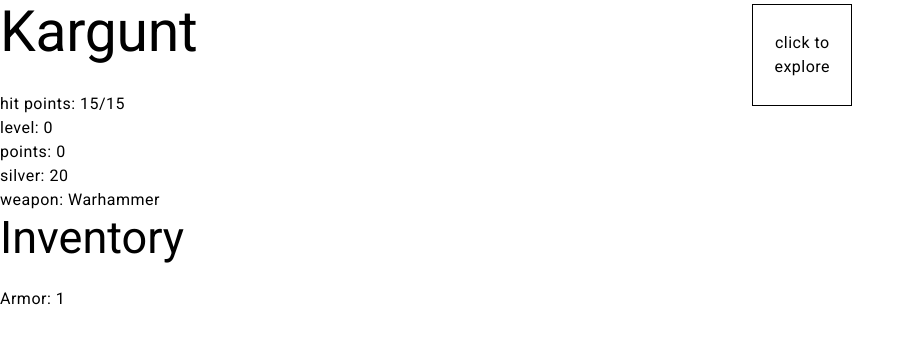
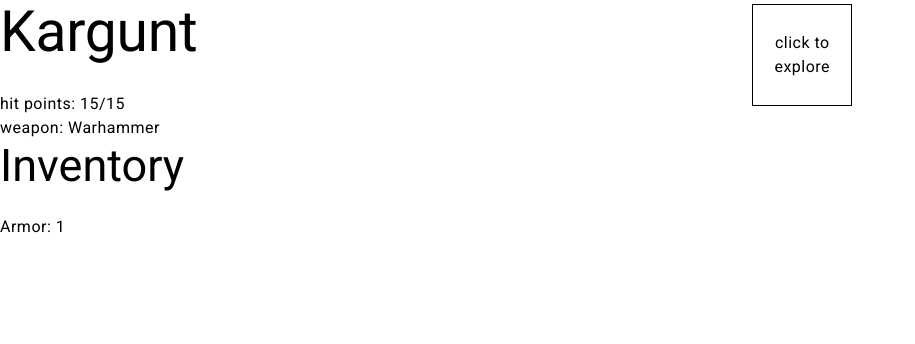
Before and after one commit to labax/solo, an Angular app: page / in a window 1280 px wide. Shown: the top 344 px of the page, without its empty margins (0-915 px from the left). Built offline with nearby package versions, Linux system fonts and the light colour scheme.

Commit message:
feat(dark-fort): rearranged character stats

```diff
--- a/projects/dark-fort/src/app/components/character/character.component.html
+++ b/projects/dark-fort/src/app/components/character/character.component.html
@@ -1,8 +1,5 @@
 <ng-container *ngIf="character">
   <h1>{{ character.name }}</h1>
   <div>hit points: {{ character.hitPointsCurrent }}/{{ character.hitPointsMax }}</div>
-  <div>level: {{ character.level }}</div>
-  <div>points: {{ character.points }}</div>
-  <div>silver: {{ character.silver }}</div>
   <div>weapon: {{ getWeaponName(character.weapon) }}</div>
 </ng-container>
--- a/projects/dark-fort/src/app/components/score/score.component.html
+++ b/projects/dark-fort/src/app/components/score/score.component.html
@@ -1 +1,4 @@
 <div>explored rooms: {{stateService.calculateExploredRoomsCount()}}</div>
+<div>level: {{ stateService.character.level }}</div>
+<div>points: {{ stateService.character.points }}</div>
+<div>silver: {{ stateService.character.silver }}</div>
```
